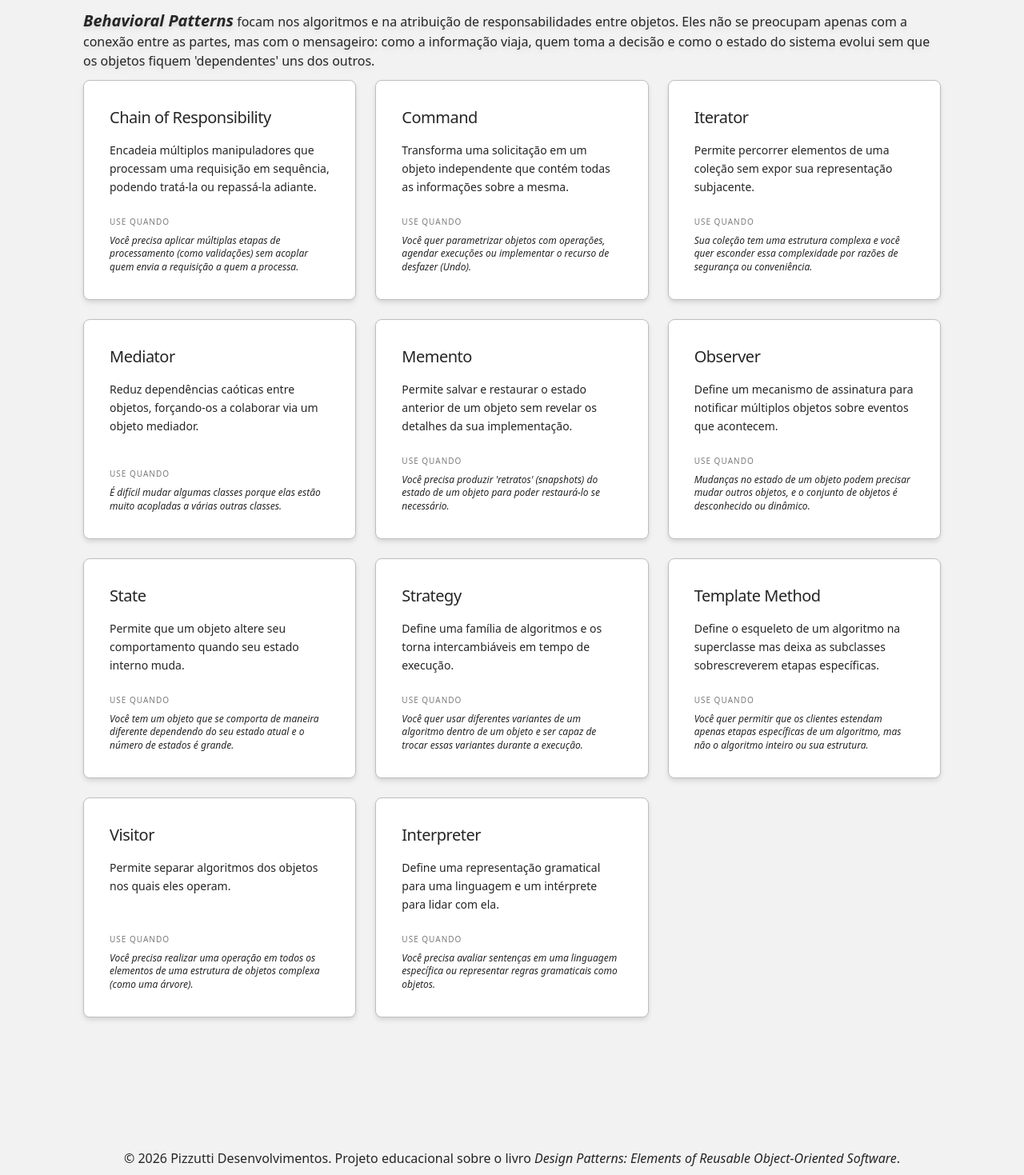
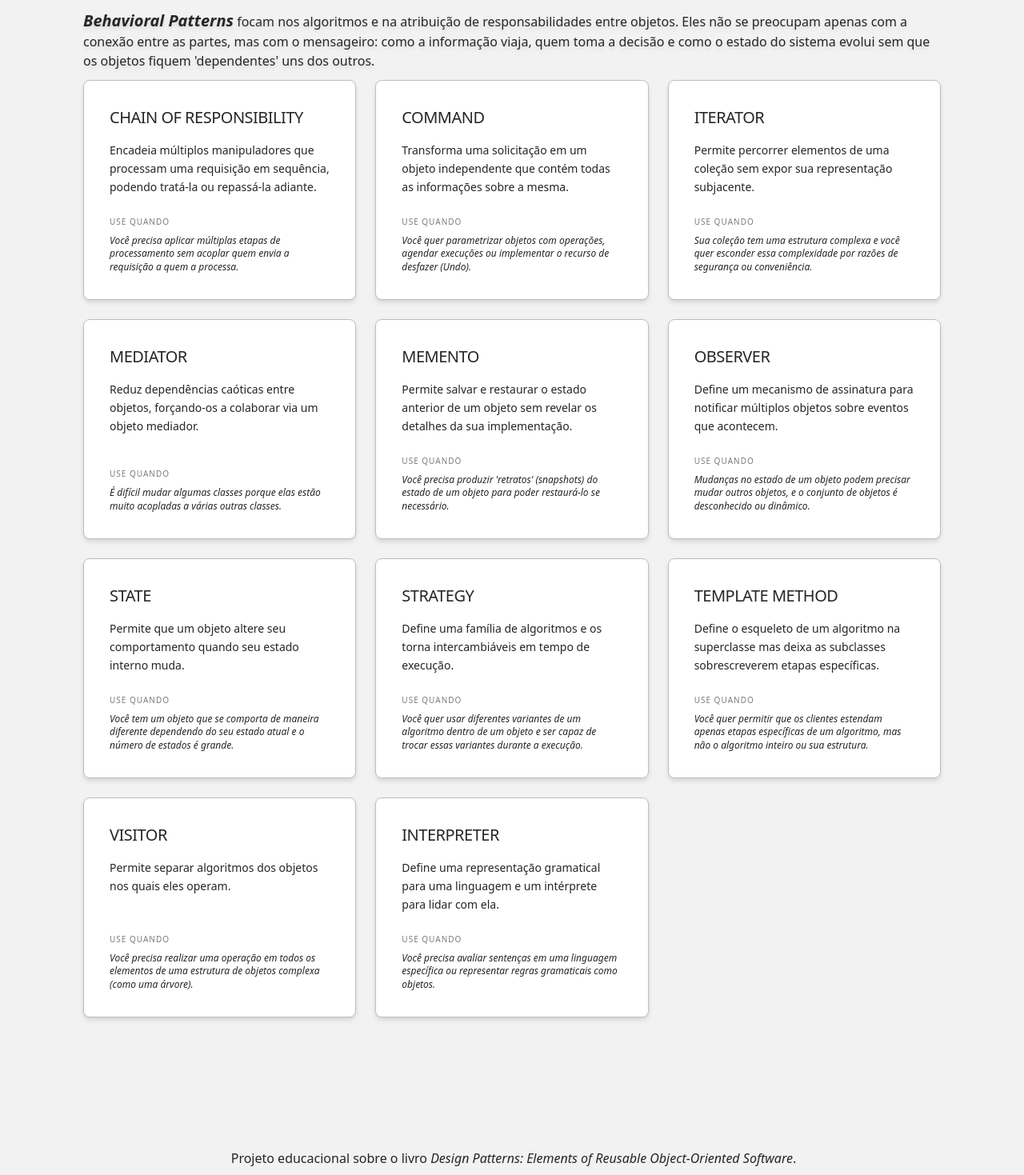
Before and after one commit to PedroPizzutti/catalogo-design-patterns, a React (Vite) app: page /categoria/comportamentais in a window 1280 px wide. Shown: the part 200-1669 px from the top of the page at 80% size. Built offline with nearby package versions, Linux system fonts and the light colour scheme.

Commit message:
feat: ajustes finais

```diff
--- a/src/components/Footer/index.tsx
+++ b/src/components/Footer/index.tsx
@@ -1,7 +1,6 @@
 export function Footer() {
   return (
     <footer className="flex flex-col text-center md:flex-row md:justify-center m-3">
-      <p>&copy; {new Date().getFullYear()} Pizzutti Desenvolvimentos.</p>
       <p className="md:ml-1">
         Projeto educacional sobre o livro{" "}
         <em>Design Patterns: Elements of Reusable Object-Oriented Software</em>.
--- a/src/components/Header/index.tsx
+++ b/src/components/Header/index.tsx
@@ -19,7 +19,7 @@ export function Header() {
         >
           Padrões de Projeto
         </Link>
-        <nav className="flex flex-wrap justify-center gap-4 md:text-right md:gap-6">
+        <nav className="flex flex-wrap justify-center gap-2 md:gap-6">
           {links.map((link) => {
             const isActive =
               location.pathname === link.to ||
@@ -31,7 +31,7 @@ export function Header() {
                 to={link.to}
                 className={`
                   rounded-md transition
-                  text-2xl drop-shadow-md
+                  text-lg md:text-2xl drop-shadow-md
                   ${isActive ? "text-content" : "hover:text-primary-dark text-content-secondary"}
                 `}
               >
--- a/src/factory/PatternDetailFactory.ts
+++ b/src/factory/PatternDetailFactory.ts
@@ -1,14 +1,15 @@
 import { type PatternDetail } from "../model/PatternDetail";
+import type { PatternNames } from "../model/PatternNames";
 import { ExampleFactory } from "./ExampleFactory";
 
 export class PatternDetailFactory {
-  public static create(name: string): PatternDetail {
+  public static create(name: PatternNames): PatternDetail {
     let detail: Omit<PatternDetail, "example">;
     switch (name) {
       case "SINGLETON":
         detail = {
           category: "CREATIONAL",
-          name: "Singleton",
+          name: "SINGLETON",
           problem:
             "Garantir que uma classe tenha apenas uma instância e fornecer um ponto de acesso global a ela. É aplicado quando o compartilhamento de um recurso (como um pool de conexões ou log) exige um ponto único de controle para evitar estados inconsistentes.",
           solution:
@@ -20,7 +21,7 @@ export class PatternDetailFactory {
       case "FACTORY METHOD":
         detail = {
           category: "CREATIONAL",
-          name: "Factory Method",
+          name: "FACTORY METHOD",
           problem:
             "Definir uma interface para criar um objeto, mas permitir que subclasses decidam qual classe concreta instanciar. É aplicado quando uma classe não pode antecipar o tipo de objeto que deve criar ou deseja delegar essa responsabilidade para subclasses.",
           solution:
@@ -32,7 +33,7 @@ export class PatternDetailFactory {
       case "ABSTRACT FACTORY":
         detail = {
           category: "CREATIONAL",
-          name: "Abstract Factory",
+          name: "ABSTRACT FACTORY",
           problem:
             "Criar famílias de objetos relacionados garantindo que sejam compatíveis entre si. É aplicado quando diferentes variações de um sistema (como canais de notificação) exigem comportamentos consistentes entre seus componentes.",
           solution:
@@ -44,7 +45,7 @@ export class PatternDetailFactory {
       case "BUILDER":
         detail = {
           category: "CREATIONAL",
-          name: "Builder",
+          name: "BUILDER",
           problem:
             "Construir objetos complexos com múltiplos parâmetros opcionais sem criar construtores com muitas variações. É aplicado quando a criação do objeto envolve várias etapas ou combinações de configuração.",
           solution:
@@ -56,7 +57,7 @@ export class PatternDetailFactory {
       case "PROTOTYPE":
         detail = {
           category: "CREATIONAL",
-          name: "Prototype",
+          name: "PROTOTYPE",
           problem:
             "Criar novos objetos copiando instâncias existentes, evitando custo de criação e acoplamento com classes concretas.",
           solution:
@@ -68,7 +69,7 @@ export class PatternDetailFactory {
       case "ADAPTER":
         detail = {
           category: "STRUCTURAL",
-          name: "Adapter",
+          name: "ADAPTER",
           problem:
             "Permitir que classes com interfaces incompatíveis trabalhem juntas. É aplicado quando se deseja reutilizar uma biblioteca de terceiro ou código legado, mas sua interface não corresponde à esperada pelo sistema.",
           solution:
@@ -80,7 +81,7 @@ export class PatternDetailFactory {
       case "BRIDGE":
         detail = {
           category: "STRUCTURAL",
-          name: "Bridge",
+          name: "BRIDGE",
           problem:
             "Evitar a explosão de subclasses quando uma abstração possui múltiplas variações independentes. É aplicado quando tanto a abstração quanto sua implementação podem evoluir separadamente.",
           solution:
@@ -92,7 +93,7 @@ export class PatternDetailFactory {
       case "COMPOSITE":
         detail = {
           category: "STRUCTURAL",
-          name: "Composite",
+          name: "COMPOSITE",
           problem:
             "Permitir que objetos individuais e composições de objetos sejam tratados de forma uniforme. É aplicado quando há uma estrutura hierárquica em forma de árvore, como diretórios e arquivos.",
           solution:
@@ -104,7 +105,7 @@ export class PatternDetailFactory {
       case "DECORATOR":
         detail = {
           category: "STRUCTURAL",
-          name: "Decorator",
+          name: "DECORATOR",
           problem:
             "Adicionar responsabilidades a objetos de forma dinâmica sem modificar sua estrutura original. É aplicado quando a herança geraria uma explosão de subclasses para cada combinação de comportamentos.",
           solution:
@@ -116,7 +117,7 @@ export class PatternDetailFactory {
       case "FACADE":
         detail = {
           category: "STRUCTURAL",
-          name: "Facade",
+          name: "FACADE",
           problem:
             "Simplificar a interação com um subsistema complexo composto por múltiplas classes e responsabilidades. É aplicado quando o cliente precisa realizar operações comuns sem lidar diretamente com toda a complexidade interna.",
           solution:
@@ -128,7 +129,7 @@ export class PatternDetailFactory {
       case "FLYWEIGHT":
         detail = {
           category: "STRUCTURAL",
-          name: "Flyweight",
+          name: "FLYWEIGHT",
           problem:
             "Reduzir o consumo de memória ao lidar com um grande número de objetos semelhantes. É aplicado quando muitos objetos compartilham estados comuns e a criação individual se torna custosa.",
           solution:
@@ -140,7 +141,7 @@ export class PatternDetailFactory {
       case "PROXY":
         detail = {
           category: "STRUCTURAL", // Padrão Estrutural
-          name: "Proxy",
+          name: "PROXY",
           problem:
             "Controlar o acesso a um objeto que pode ser caro de criar ou que precisa de regras adicionais antes de ser utilizado.",
           solution:
@@ -152,7 +153,7 @@ export class PatternDetailFactory {
       case "CHAIN OF RESPONSIBILITY":
         detail = {
           category: "BEHAVIORAL",
-          name: "Chain of Responsibility",
+          name: "CHAIN OF RESPONSIBILITY",
           problem:
             "Permitir que múltiplos objetos tenham a chance de processar uma requisição sem acoplar o remetente a um receptor específico. É aplicado quando diferentes validações ou processamentos devem ser executados em sequência.",
           solution:
@@ -164,7 +165,7 @@ export class PatternDetailFactory {
       case "COMMAND":
         detail = {
           category: "BEHAVIORAL",
-          name: "Command",
+          name: "COMMAND",
           problem:
             "Desacoplar quem solicita uma operação de quem a executa. É aplicado quando é necessário parametrizar ações, enfileirar requisições ou suportar operações como desfazer (undo).",
           solution:
@@ -176,7 +177,7 @@ export class PatternDetailFactory {
       case "ITERATOR":
         detail = {
           category: "BEHAVIORAL",
-          name: "Iterator",
+          name: "ITERATOR",
           problem:
             "Permitir percorrer elementos de uma coleção sem expor sua estrutura interna. É aplicado quando a coleção possui uma representação complexa ou quando se deseja diferentes formas de iteração.",
           solution:
@@ -188,7 +189,7 @@ export class PatternDetailFactory {
       case "MEDIATOR":
         detail = {
           category: "BEHAVIORAL",
-          name: "Mediator",
+          name: "MEDIATOR",
           problem:
             "Reduzir o acoplamento entre objetos que precisam se comunicar, evitando dependências diretas entre eles.",
           solution:
@@ -201,7 +202,7 @@ export class PatternDetailFactory {
       case "MEMENTO":
         detail = {
           category: "BEHAVIORAL",
-          name: "Memento",
+          name: "MEMENTO",
           problem:
             "Permitir salvar e restaurar o estado de um objeto sem violar seu encapsulamento.",
           solution:
@@ -213,7 +214,7 @@ export class PatternDetailFactory {
       case "OBSERVER":
         detail = {
           category: "BEHAVIORAL",
-          name: "Observer",
+          name: "OBSERVER",
           problem:
             "Permitir que múltiplos objetos sejam notificados automaticamente quando o estado de outro objeto muda.",
           solution:
@@ -225,7 +226,7 @@ export class PatternDetailFactory {
       case "STATE":
         detail = {
           category: "BEHAVIORAL",
-          name: "State",
+          name: "STATE",
           problem:
             "Permitir que um objeto altere seu comportamento quando seu estado interno muda, evitando o uso excessivo de condicionais.",
           solution:
@@ -237,7 +238,7 @@ export class PatternDetailFactory {
       case "STRATEGY":
         detail = {
           category: "BEHAVIORAL",
-          name: "Strategy",
+          name: "STRATEGY",
           problem:
             "Permitir que um objeto utilize diferentes algoritmos ou comportamentos sem depender de condicionais complexas.",
           solution:
@@ -249,7 +250,7 @@ export class PatternDetailFactory {
       case "TEMPLATE METHOD":
         detail = {
           category: "BEHAVIORAL",
-          name: "Template Method",
+          name: "TEMPLATE METHOD",
           problem:
             "Permitir reutilizar a estrutura de um algoritmo enquanto algumas etapas podem variar entre implementações.",
           solution:
@@ -261,7 +262,7 @@ export class PatternDetailFactory {
       case "VISITOR":
         detail = {
           category: "BEHAVIORAL",
-          name: "Visitor",
+          name: "VISITOR",
           problem:
             "Permitir adicionar novas operações a uma estrutura de objetos sem alterar suas classes.",
           solution:
@@ -273,7 +274,7 @@ export class PatternDetailFactory {
       case "INTERPRETER":
         detail = {
           category: "BEHAVIORAL",
-          name: "Interpreter",
+          name: "INTERPRETER",
           problem:
             "Interpretar expressões de uma linguagem específica de forma estruturada e extensível.",
           solution:
--- a/src/factory/PatternsFactory.ts
+++ b/src/factory/PatternsFactory.ts
@@ -8,7 +8,7 @@ export class PatternsFactory {
         return [
           {
             category: "CREATIONAL",
-            name: "Singleton",
+            name: "SINGLETON",
             description:
               "Garante que uma classe tenha apenas uma instância e fornece um ponto de acesso global a ela.",
             useWhen:
@@ -16,7 +16,7 @@ export class PatternsFactory {
           },
           {
             category: "CREATIONAL",
-            name: "Factory Method",
+            name: "FACTORY METHOD",
             description:
               "Define uma interface para criar um objeto, mas deixa as subclasses decidirem qual classe instanciar.",
             useWhen:
@@ -24,7 +24,7 @@ export class PatternsFactory {
           },
           {
             category: "CREATIONAL",
-            name: "Abstract Factory",
+            name: "ABSTRACT FACTORY",
             description:
               "Permite produzir famílias de objetos relacionados sem especificar suas classes concretas.",
             useWhen:
@@ -32,7 +32,7 @@ export class PatternsFactory {
           },
           {
             category: "CREATIONAL",
-            name: "Builder",
+            name: "BUILDER",
             description:
               "Separa a construção de um objeto complexo da sua representação, permitindo diferentes configurações.",
             useWhen:
@@ -40,7 +40,7 @@ export class PatternsFactory {
           },
           {
             category: "CREATIONAL",
-            name: "Prototype",
+            name: "PROTOTYPE",
             description:
               "Permite copiar objetos existentes sem tornar seu código dependente de suas classes.",
             useWhen:
@@ -51,7 +51,7 @@ export class PatternsFactory {
         return [
           {
             category: "STRUCTURAL",
-            name: "Adapter",
+            name: "ADAPTER",
             description:
               "Permite que objetos com interfaces incompatíveis colaborem entre si.",
             useWhen:
@@ -59,7 +59,7 @@ export class PatternsFactory {
           },
           {
             category: "STRUCTURAL",
-            name: "Bridge",
+            name: "BRIDGE",
             description:
               "Divide uma classe grande em duas hierarquias separadas (abstração e implementação).",
             useWhen:
@@ -67,7 +67,7 @@ export class PatternsFactory {
           },
           {
             category: "STRUCTURAL",
-            name: "Composite",
+            name: "COMPOSITE",
             description:
               "Permite compor objetos em estruturas de árvores e trabalhar com elas como se fossem objetos individuais.",
             useWhen:
@@ -75,7 +75,7 @@ export class PatternsFactory {
           },
           {
             category: "STRUCTURAL",
-            name: "Decorator",
+            name: "DECORATOR",
             description:
               "Permite adicionar novos comportamentos a objetos dinamicamente, colocando-os dentro de invólucros.",
             useWhen:
@@ -83,7 +83,7 @@ export class PatternsFactory {
           },
           {
             category: "STRUCTURAL",
-            name: "Facade",
+            name: "FACADE",
             description:
               "Fornece uma interface simplificada para uma biblioteca, um framework ou qualquer sistema complexo.",
             useWhen:
@@ -91,7 +91,7 @@ export class PatternsFactory {
           },
           {
             category: "STRUCTURAL",
-            name: "Flyweight",
+            name: "FLYWEIGHT",
             description:
               "Permite ajustar mais objetos na quantidade disponível de memória compartilhando estados comuns.",
             useWhen:
@@ -99,7 +99,7 @@ export class PatternsFactory {
           },
           {
             category: "STRUCTURAL",
-            name: "Proxy",
+            name: "PROXY",
             description:
               "Fornece um substituto ou marcador de lugar para outro objeto para controlar o acesso a ele.",
             useWhen:
@@ -110,15 +110,15 @@ export class PatternsFactory {
         return [
           {
             category: "BEHAVIORAL",
-            name: "Chain of Responsibility",
+            name: "CHAIN OF RESPONSIBILITY",
             description:
               "Encadeia múltiplos manipuladores que processam uma requisição em sequência, podendo tratá-la ou repassá-la adiante.",
             useWhen:
-              "Você precisa aplicar múltiplas etapas de processamento (como validações) sem acoplar quem envia a requisição a quem a processa.",
+              "Você precisa aplicar múltiplas etapas de processamento sem acoplar quem envia a requisição a quem a processa.",
           },
           {
             category: "BEHAVIORAL",
-            name: "Command",
+            name: "COMMAND",
             description:
               "Transforma uma solicitação em um objeto independente que contém todas as informações sobre a mesma.",
             useWhen:
@@ -126,7 +126,7 @@ export class PatternsFactory {
           },
           {
             category: "BEHAVIORAL",
-            name: "Iterator",
+            name: "ITERATOR",
             description:
               "Permite percorrer elementos de uma coleção sem expor sua representação subjacente.",
             useWhen:
@@ -134,7 +134,7 @@ export class PatternsFactory {
           },
           {
             category: "BEHAVIORAL",
-            name: "Mediator",
+            name: "MEDIATOR",
             description:
               "Reduz dependências caóticas entre objetos, forçando-os a colaborar via um objeto mediador.",
             useWhen:
@@ -142,7 +142,7 @@ export class PatternsFactory {
           },
           {
             category: "BEHAVIORAL",
-            name: "Memento",
+            name: "MEMENTO",
             description:
               "Permite salvar e restaurar o estado anterior de um objeto sem revelar os detalhes da sua implementação.",
             useWhen:
@@ -150,7 +150,7 @@ export class PatternsFactory {
           },
           {
             category: "BEHAVIORAL",
-            name: "Observer",
+            name: "OBSERVER",
             description:
               "Define um mecanismo de assinatura para notificar múltiplos objetos sobre eventos que acontecem.",
             useWhen:
@@ -158,7 +158,7 @@ export class PatternsFactory {
           },
           {
             category: "BEHAVIORAL",
-            name: "State",
+            name: "STATE",
             description:
               "Permite que um objeto altere seu comportamento quando seu estado interno muda.",
             useWhen:
@@ -166,7 +166,7 @@ export class PatternsFactory {
           },
           {
             category: "BEHAVIORAL",
-            name: "Strategy",
+            name: "STRATEGY",
             description:
               "Define uma família de algoritmos e os torna intercambiáveis em tempo de execução.",
             useWhen:
@@ -174,7 +174,7 @@ export class PatternsFactory {
           },
           {
             category: "BEHAVIORAL",
-            name: "Template Method",
+            name: "TEMPLATE METHOD",
             description:
               "Define o esqueleto de um algoritmo na superclasse mas deixa as subclasses sobrescreverem etapas específicas.",
             useWhen:
@@ -182,7 +182,7 @@ export class PatternsFactory {
           },
           {
             category: "BEHAVIORAL",
-            name: "Visitor",
+            name: "VISITOR",
             description:
               "Permite separar algoritmos dos objetos nos quais eles operam.",
             useWhen:
@@ -190,7 +190,7 @@ export class PatternsFactory {
           },
           {
             category: "BEHAVIORAL",
-            name: "Interpreter",
+            name: "INTERPRETER",
             description:
               "Define uma representação gramatical para uma linguagem e um intérprete para lidar com ela.",
             useWhen:
--- a/src/model/Pattern.ts
+++ b/src/model/Pattern.ts
@@ -1,8 +1,9 @@
 import type { PatternCategories } from "./PatternCategories";
+import type { PatternNames } from "./PatternNames";
 
 export type Pattern = {
   category: PatternCategories;
-  name: string;
+  name: PatternNames;
   description: string;
   useWhen: string;
 };
--- a/src/model/PatternDetail.ts
+++ b/src/model/PatternDetail.ts
@@ -1,8 +1,9 @@
 import type { PatternCategories } from "./PatternCategories";
+import type { PatternNames } from "./PatternNames";
 
 export type PatternDetail = {
   category: PatternCategories;
-  name: string;
+  name: PatternNames;
   problem: string;
   solution: string;
   consequence: string;
--- /dev/null
+++ b/src/model/PatternNames.ts
@@ -0,0 +1,24 @@
+export type PatternNames =
+  | "SINGLETON"
+  | "FACTORY METHOD"
+  | "ABSTRACT FACTORY"
+  | "BUILDER"
+  | "PROTOTYPE"
+  | "ADAPTER"
+  | "BRIDGE"
+  | "COMPOSITE"
+  | "DECORATOR"
+  | "FACADE"
+  | "FLYWEIGHT"
+  | "PROXY"
+  | "CHAIN OF RESPONSIBILITY"
+  | "COMMAND"
+  | "ITERATOR"
+  | "MEDIATOR"
+  | "MEMENTO"
+  | "OBSERVER"
+  | "STATE"
+  | "STRATEGY"
+  | "TEMPLATE METHOD"
+  | "VISITOR"
+  | "INTERPRETER";
```
Also changed, not shown: src/pages/PatternDetail/index.tsx (+13 -10 lines).
